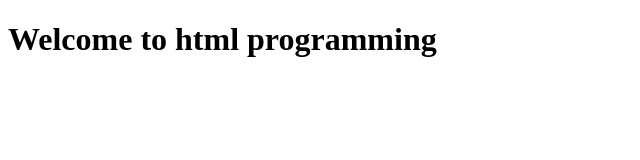
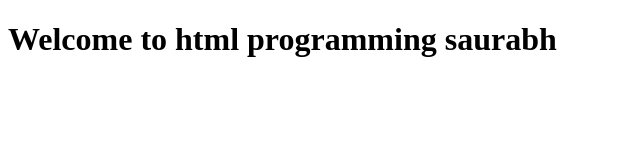
Before and after one commit to saurabh7pute/Git-in-One-video, a plain HTML site: page about.html in a window 1280 px wide. Shown: the whole page, without its empty margins (0-640 px from the left). Drawn offline with Linux system fonts and the light colour scheme.

Commit message:
Skipped staging area and fixed

```diff
--- a/about.html
+++ b/about.html
@@ -7,6 +7,6 @@
     </head>
 
     <body>
-        <h1>Welcome to html programming</h1>
+        <h1>Welcome to html programming saurabh</h1>
     </body>
 </html>
```
Also changed, not shown: contact.html (+1 -1 lines), index.html (+1 -1 lines).
